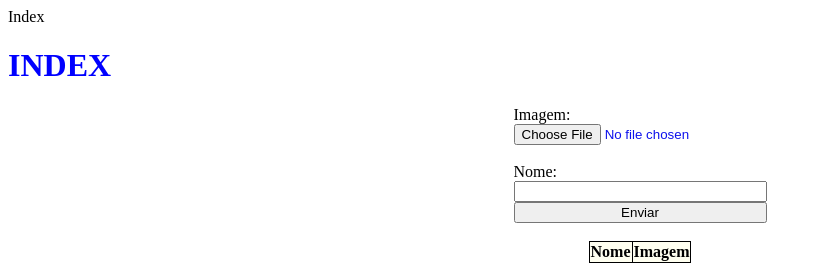
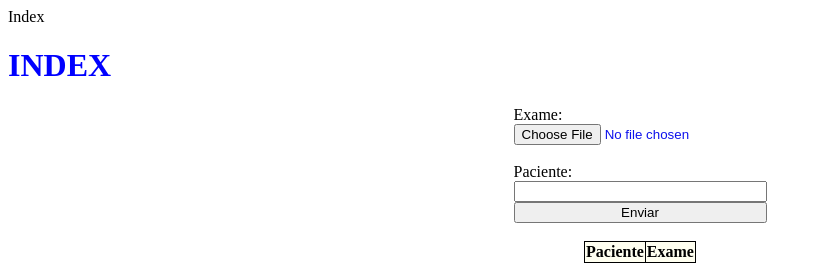
Before and after one commit to elionaifigueiredo/webimagem, a Django app: template imaginologia/templates/index.html in a window 1280 px wide. Shown: the top 263 px of the page, without its empty margins (0-822 px from the left). Run offline with Django 3.2, Linux system fonts and the light colour scheme; the template is opened without the code that fills it, so the values that code supplies are empty.

Commit message:
Atualiza nome para Paciente e imagem para Exames

```diff
--- a/imaginologia/templates/index.html
+++ b/imaginologia/templates/index.html
@@ -13,8 +13,8 @@
 
     <form action="{% url 'cadastro' %}" method="POST" enctype="multipart/form-data">
         {% csrf_token %}
-        Imagem: <input type="file" name="img"><br>
-        Nome: <input type="text" name="nome" >
+        Exame: <input type="file" name="img"><br>
+        Paciente: <input type="text" name="nome" >
         <button  type="submit">Enviar</button>
     </form>
 
@@ -25,8 +25,8 @@
 <table>
     <thead>
         <tr>
-            <th>Nome</th>
-            <th>Imagem</th>
+            <th>Paciente</th>
+            <th>Exame</th>
         </tr>
     </thead>
     <tbody>
```
